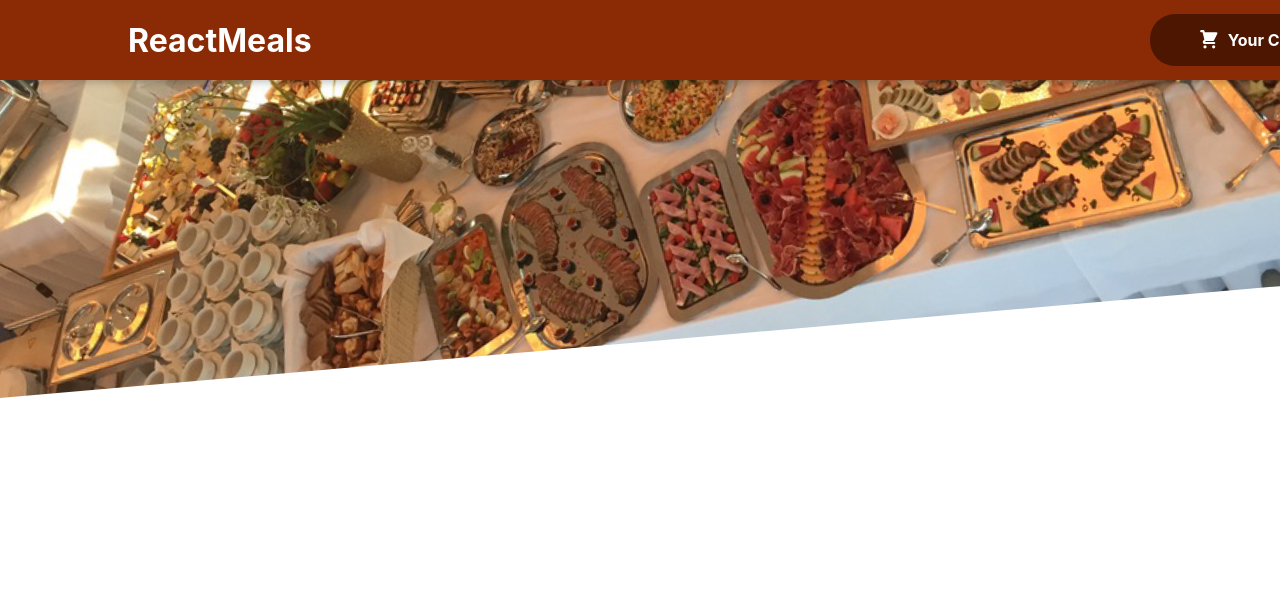
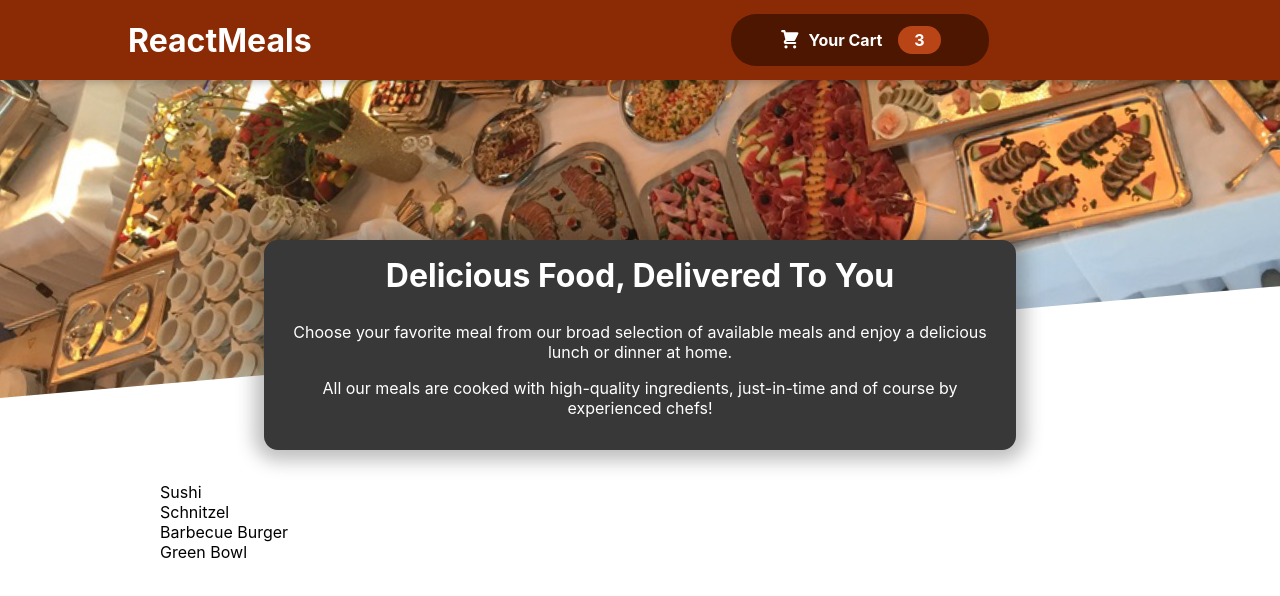
Before and after one commit to TadurShilpa/Resturant_project, a React (Create React App) app: page / in a window 1280 px wide. Shown: the top 596 px of the page. Built offline with nearby package versions, Linux system fonts and the light colour scheme.

Commit message:
Task2RestSummary

```diff
--- a/src/App.js
+++ b/src/App.js
@@ -1,9 +1,14 @@
 import React from "react";
 import Header from "./components/Layout/Header";
+import Meals from "./components/Meals/Meals";
+
 const App = () => {
   return (
     <React.Fragment>
       <Header />
+      <main>
+        <Meals />
+      </main>
     </React.Fragment>
   );
 };
--- a/src/components/Layout/HeaderCartButton.module.css
+++ b/src/components/Layout/HeaderCartButton.module.css
@@ -6,7 +6,8 @@
   color: white;
   padding: 0.75rem 3rem;
   display: flex;
-  justify-content: space-around;
+  justify-content: right;
+  margin: auto;
   align-items: center;
   border-radius: 25px;
   font-weight: bold;
--- /dev/null
+++ b/src/components/Meals/AvailableMeals.js
@@ -0,0 +1,39 @@
+import React from "react";
+import classes from "./AvailableMeals.module.css";
+const DUMMY_MEALS = [
+  {
+    id: "m1",
+    name: "Sushi",
+    description: "Finest fish and veggies",
+    price: 22.99,
+  },
+  {
+    id: "m2",
+    name: "Schnitzel",
+    description: "A german specialty!",
+    price: 16.5,
+  },
+  {
+    id: "m3",
+    name: "Barbecue Burger",
+    description: "American, raw, meaty",
+    price: 12.99,
+  },
+  {
+    id: "m4",
+    name: "Green Bowl",
+    description: "Healthy...and green...",
+    price: 18.99,
+  },
+];
+
+const AvailableMeals = () => {
+  const mealsList = DUMMY_MEALS.map((meal) => <li>{meal.name}</li>);
+  return (
+    <section className={classes.meals}>
+      <ul>{mealsList}</ul>
+    </section>
+  );
+};
+
+export default AvailableMeals;
--- /dev/null
+++ b/src/components/Meals/AvailableMeals.module.css
@@ -0,0 +1,24 @@
+.meals {
+  max-width: 60rem;
+  width: 90%;
+  margin: 2rem auto;
+  animation: meals-appear 1s ease-out forwards;
+}
+
+.meals ul {
+  list-style: none;
+  margin: 0;
+  padding: 0;
+}
+
+@keyframes meals-appear {
+  from {
+    opacity: 0;
+    transform: translateY(3rem);
+  }
+
+  to {
+    opacity: 1;
+    transform: translateY(0);
+  }
+}
--- /dev/null
+++ b/src/components/Meals/Meals.js
@@ -0,0 +1,14 @@
+import React from "react";
+import MealsSummary from "./MealsSummary";
+import AvailableMeals from "./AvailableMeals";
+
+const Meals = () => {
+  return (
+    <React.Fragment>
+      <MealsSummary />
+      <AvailableMeals />
+    </React.Fragment>
+  );
+};
+
+export default Meals;
--- /dev/null
+++ b/src/components/Meals/MealsSummary.js
@@ -0,0 +1,20 @@
+import React from "react";
+import classes from "./MealsSummary.module.css";
+
+const MealsSummary = () => {
+  return (
+    <section className={classes.summary}>
+      <h2>Delicious Food, Delivered To You</h2>
+      <p>
+        Choose your favorite meal from our broad selection of available meals
+        and enjoy a delicious lunch or dinner at home.
+      </p>
+      <p>
+        All our meals are cooked with high-quality ingredients, just-in-time and
+        of course by experienced chefs!
+      </p>
+    </section>
+  );
+};
+
+export default MealsSummary;
--- /dev/null
+++ b/src/components/Meals/MealsSummary.module.css
@@ -0,0 +1,18 @@
+.summary {
+  text-align: center;
+  max-width: 45rem;
+  width: 90%;
+  margin: auto;
+  margin-top: -10rem;
+  position: relative;
+  background-color: #383838;
+  color: white;
+  border-radius: 14px;
+  padding: 1rem;
+  box-shadow: 0 1px 18px 10px rgba(0, 0, 0, 0.25);
+}
+
+.summary h2 {
+  font-size: 2rem;
+  margin-top: 0;
+}
```
